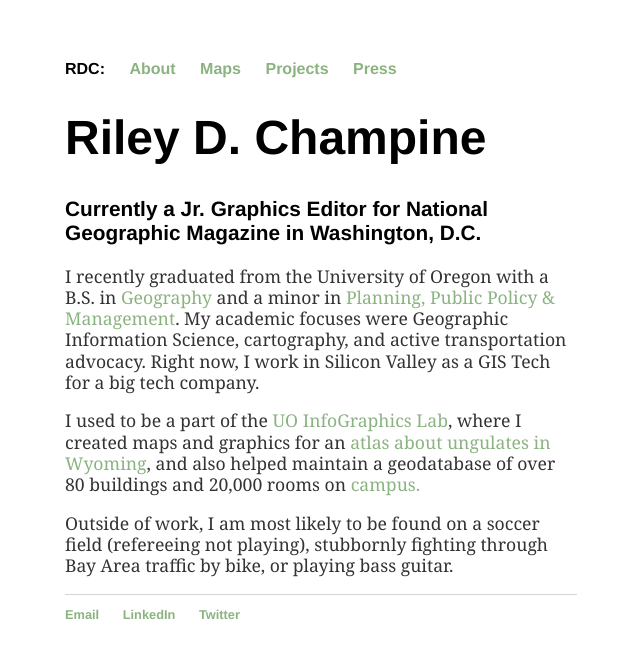
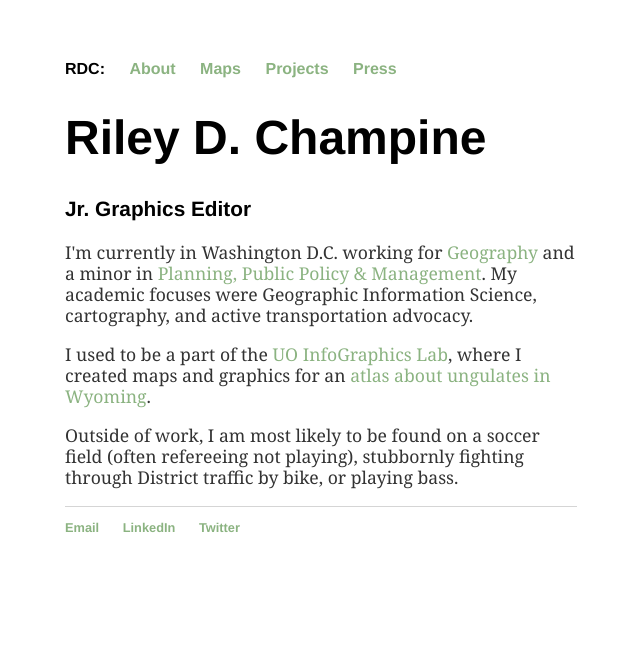
Before and after one commit to rileydchampine/rileydchampine.github.io, a Jekyll site: the page built from index.html, in a window 1280 px wide. Shown: the top 658 px of the page, without its empty margins (319-959 px from the left). Built offline with Jekyll 4.4.1, drawn with Linux system fonts in a browser that asks for light colours.

Commit message:
Update index.html

```diff
--- a/index.html
+++ b/index.html
@@ -4,8 +4,9 @@
 ---
     <div class="blurb">
        	<h1>Riley D. Champine</h1>
-       		<h3>Currently a Jr. Graphics Editor for National Geographic Magazine in Washington, D.C.</h3>
-		<p>I recently graduated from the University of Oregon with a B.S. in <a href="http://geography.uoregon.edu/">Geography </a> and a minor in <a href="https://pppm.uoregon.edu/">Planning, Public Policy &amp; Management</a>. My academic focuses were Geographic Information Science, cartography, and active transportation advocacy. Right now, I work in Silicon Valley as a GIS Tech for a big tech company.</p>
-		<p>I used to be a part of the <a href=http://infographics.uoregon.edu/>UO InfoGraphics Lab</a>, where I created maps and graphics for an <a href="http://migrationinitiative.org/content/atlas-wildlife-migration">atlas about ungulates in Wyoming</a>, and also helped maintain a geodatabase of over 80 buildings and 20,000 rooms on <a href="http://infographics.uoregon.edu/services/campus-mapping/" target="_blank">campus.</a></p>
-		<p>Outside of work, I am most likely to be found on a soccer field (refereeing not playing), stubbornly fighting through Bay Area traffic by bike, or playing bass guitar.</p>
+       		<h3>Jr. Graphics Editor</h3>
+	    	<p>I'm currently in Washington D.C. working for <a href="http://www.nationalgeographic.com/magazine/>National Geographic Magazine</a>.</p>
+		<p>I graduated from the University of Oregon with a B.S. in <a href="http://geography.uoregon.edu/">Geography </a> and a minor in <a href="https://pppm.uoregon.edu/">Planning, Public Policy &amp; Management</a>. My academic focuses were Geographic Information Science, cartography, and active transportation advocacy.</p>
+		<p>I used to be a part of the <a href=http://infographics.uoregon.edu/>UO InfoGraphics Lab</a>, where I created maps and graphics for an <a href="http://migrationinitiative.org/content/atlas-wildlife-migration">atlas about ungulates in Wyoming</a>.</p>
+		<p>Outside of work, I am most likely to be found on a soccer field (often refereeing not playing), stubbornly fighting through District traffic by bike, or playing bass.</p>
 	</div><!-- /.blurb -->
```
